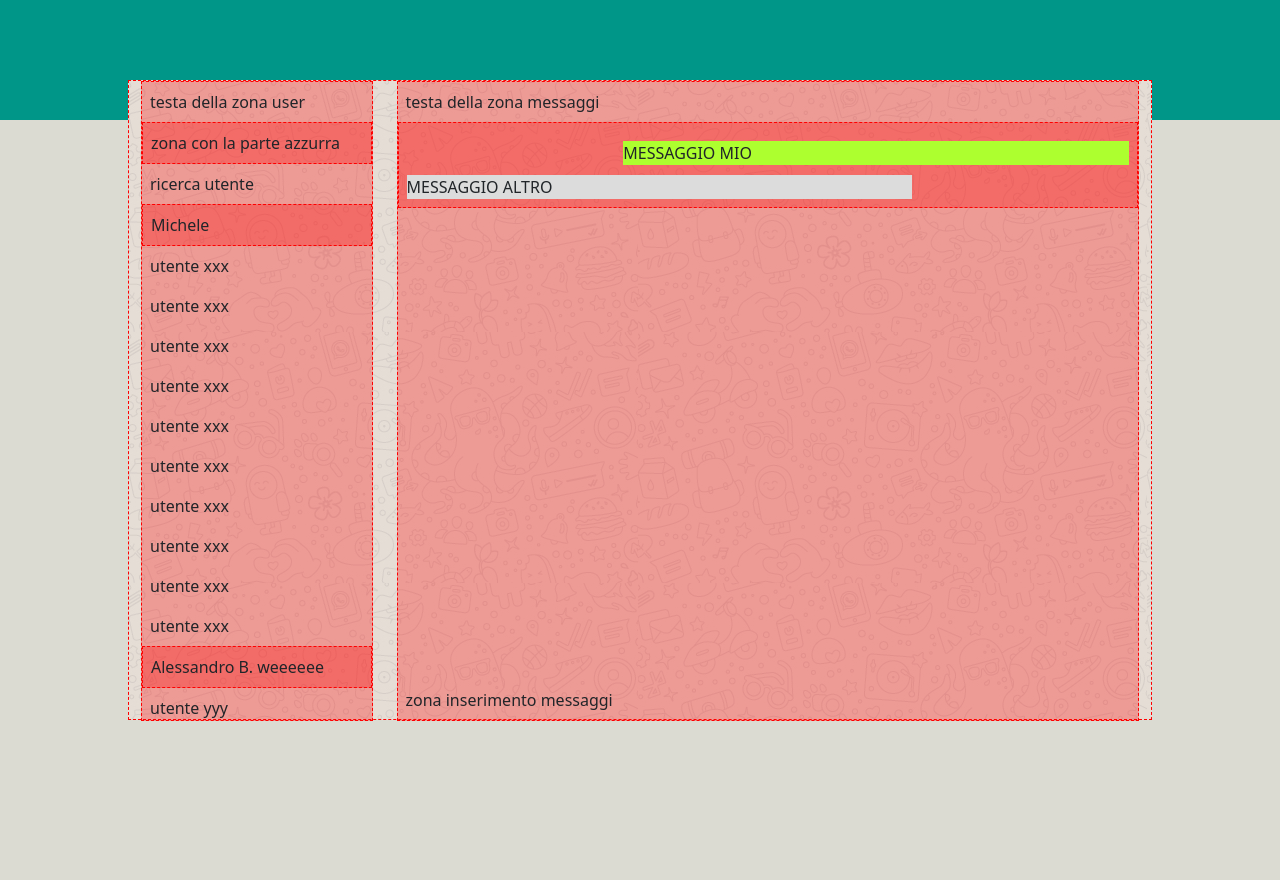
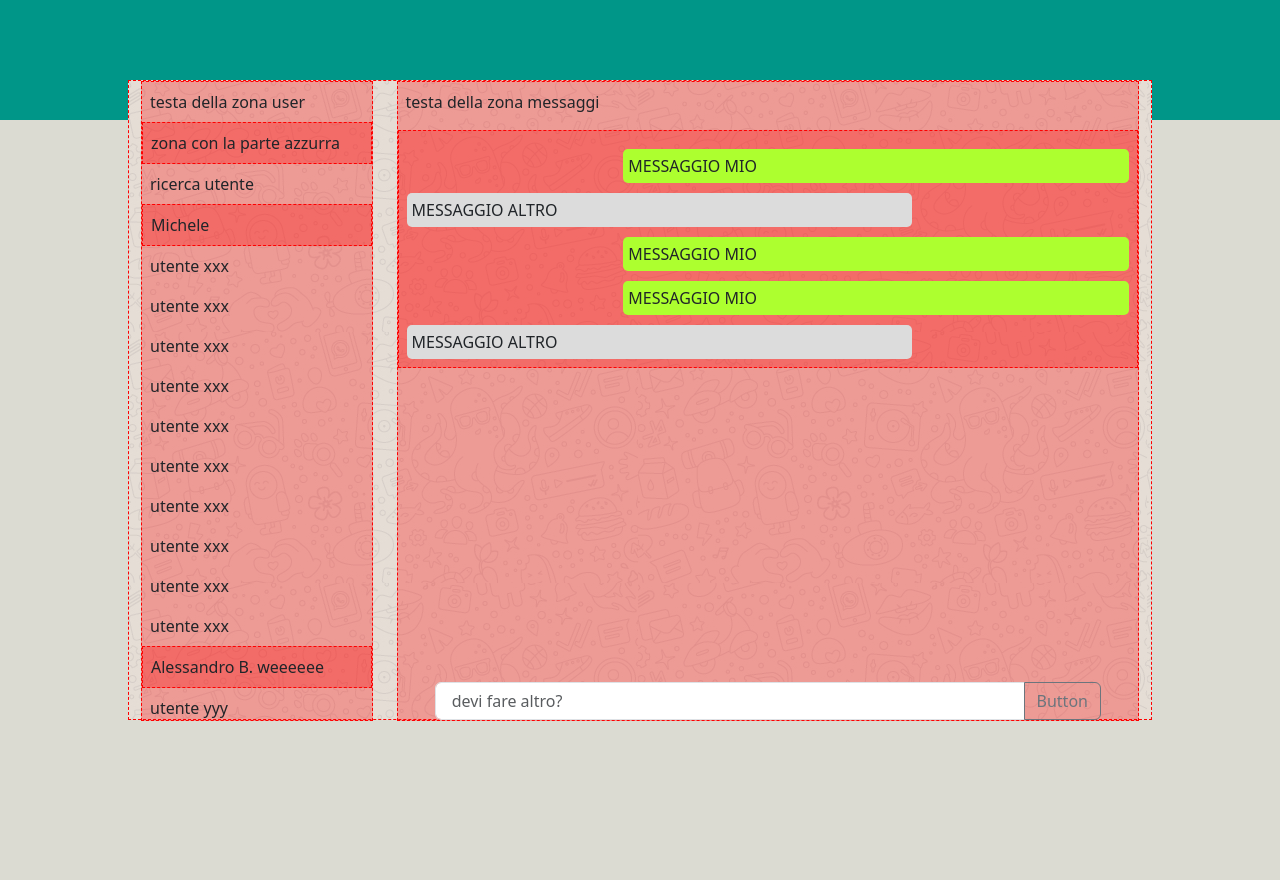
Before and after one commit to CarloCassini/vue-boolzapp, a plain HTML site: page index.html in a window 1280 px wide. Drawn offline with nearby package versions, Linux system fonts and the light colour scheme.

Commit message:
add button send msg

```diff
--- a/index.html
+++ b/index.html
@@ -87,11 +87,32 @@
         <div class="col">
           <div class="d-flex flex-column debug list-users">
             <div class="p-2">testa della zona messaggi</div>
-            <div class="p-2 Scorrimento debug">
-              <div class="msg-mine">MESSAGGIO MIO</div>
-              <div class="msg-other">MESSAGGIO ALTRO</div>
+            <div class="my-2 p-2 Scorrimento debug">
+              <div class="msg-all msg-mine">MESSAGGIO MIO</div>
+              <div class="msg-all msg-other">MESSAGGIO ALTRO</div>
+              <div class="msg-all msg-mine">MESSAGGIO MIO</div>
+              <div class="msg-all msg-mine">MESSAGGIO MIO</div>
+              <div class="msg-all msg-other">MESSAGGIO ALTRO</div>
             </div>
-            <div class="mt-auto p-2">zona inserimento messaggi</div>
+            <!-- dove immetterò le nuove task -->
+            <div class="input-group mt-auto" id="insert-new-msg">
+              <input
+                type="text"
+                class="form-control"
+                placeholder=" devi fare altro? "
+                aria-describedby="button-addon2"
+              />
+              <!-- v-model="newTodo.text"
+                @keyup.enter="addTask()" -->
+              <button
+                class="btn btn-outline-secondary"
+                type="button"
+                id="button-addon2"
+              >
+                <!-- @click="addTask()" -->
+                Button
+              </button>
+            </div>
           </div>
         </div>
       </div>
--- a/style.css
+++ b/style.css
@@ -28,16 +28,24 @@
 .Scorrimento {
   overflow: auto;
 }
+.msg-all {
+  max-width: 70%;
+  border-radius: 5px;
+  padding: 5px;
+}
 
 .msg-mine {
-  max-width: 70%;
   background-color: greenyellow;
   margin: 10px 0;
   margin-left: auto;
 }
 
 .msg-other {
-  max-width: 70%;
   background-color: gainsboro;
   margin-right: auto;
 }
+
+#insert-new-msg {
+  width: 90%;
+  margin: 0 auto;
+}
```
